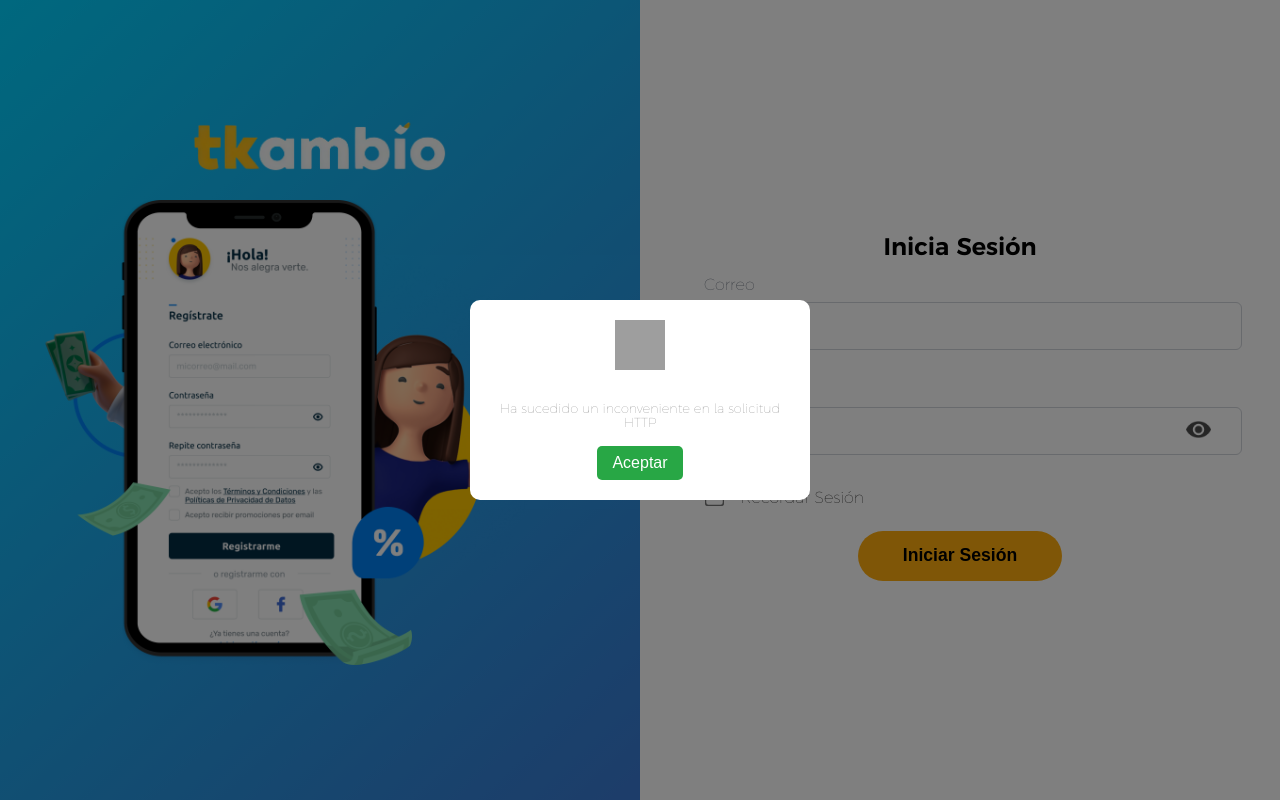
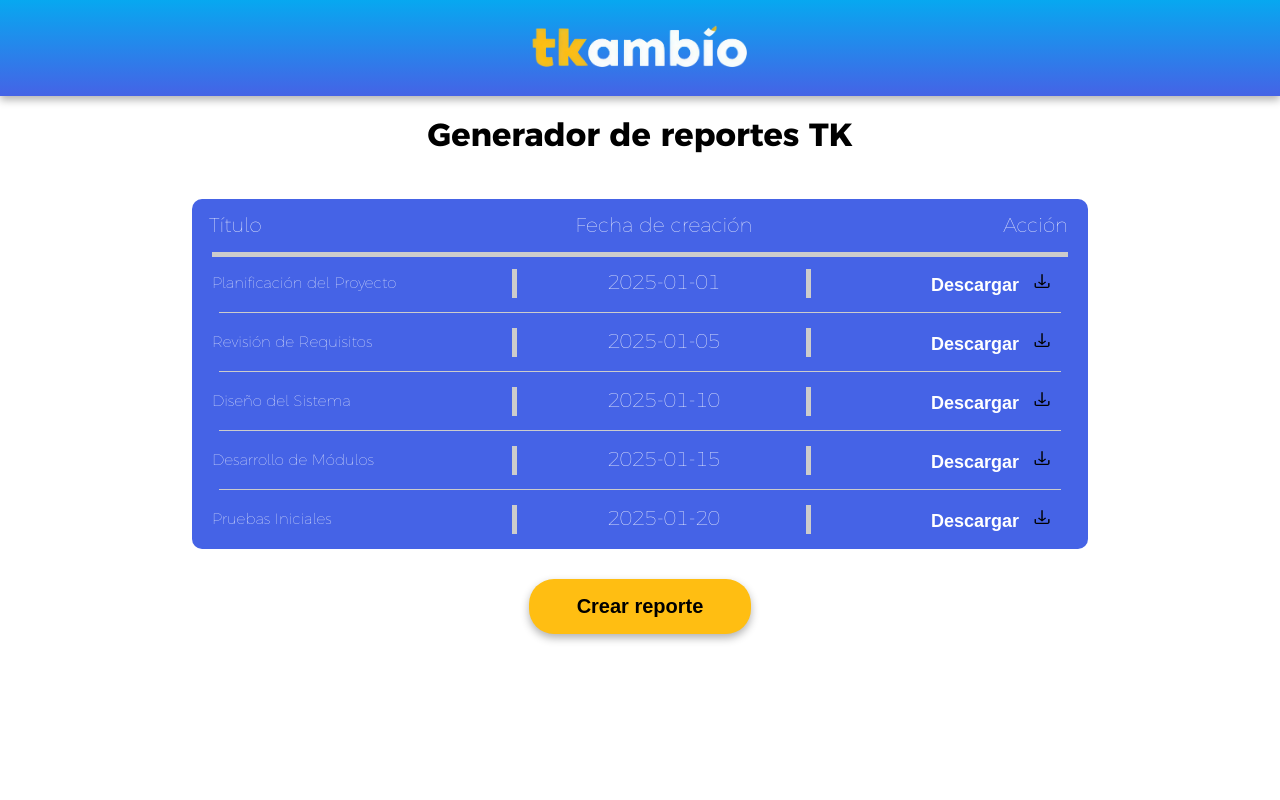
Before and after one commit to Pieromental/tkambio_challenge_static_front, a Vue app: page /main/report in a window 1280 px wide. Before the commit this address led to /auth/login. Built offline with nearby package versions, Linux system fonts and the light colour scheme; no server answers; grey boxes are pictures that could not be loaded.

Commit message:
feat: Add static functionality

```diff
--- /dev/null
+++ b/src/mocks/mockDataReport.json
@@ -0,0 +1,62 @@
+[
+  {
+    "report_id": "1",
+    "user_id": "12345",
+    "title": "Planificación del Proyecto",
+    "description": "Descripción del reporte de planificación.",
+    "report_link": "/storage/reports/planificacion.xlsx",
+    "active": 1,
+    "created_by": "admin",
+    "updated_by": null,
+    "created_at": "2025-01-01",
+    "updated_at": "2025-01-02"
+  },
+  {
+    "report_id": "2",
+    "user_id": "12345",
+    "title": "Revisión de Requisitos",
+    "description": "Descripción del reporte de requisitos.",
+    "report_link": "/storage/reports/requisitos.xlsx",
+    "active": 1,
+    "created_by": "admin",
+    "updated_by": null,
+    "created_at": "2025-01-05",
+    "updated_at": "2025-01-06"
+  },
+  {
+    "report_id": "3",
+    "user_id": "67890",
+    "title": "Diseño del Sistema",
+    "description": "Reporte sobre el diseño del sistema.",
+    "report_link": "/storage/reports/diseno.xlsx",
+    "active": 1,
+    "created_by": "admin",
+    "updated_by": null,
+    "created_at": "2025-01-10",
+    "updated_at": "2025-01-11"
+  },
+  {
+    "report_id": "4",
+    "user_id": "67890",
+    "title": "Desarrollo de Módulos",
+    "description": "Reporte sobre el desarrollo de módulos.",
+    "report_link": "/storage/reports/desarrollo.xlsx",
+    "active": 1,
+    "created_by": "admin",
+    "updated_by": "moderator",
+    "created_at": "2025-01-15",
+    "updated_at": "2025-01-16"
+  },
+  {
+    "report_id": "5",
+    "user_id": "24680",
+    "title": "Pruebas Iniciales",
+    "description": "Reporte de pruebas iniciales del sistema.",
+    "report_link": "/storage/reports/pruebas.xlsx",
+    "active": 1,
+    "created_by": "admin",
+    "updated_by": null,
+    "created_at": "2025-01-20",
+    "updated_at": "2025-01-21"
+  }
+]
--- /dev/null
+++ b/src/mocks/mockUser.json
@@ -0,0 +1,10 @@
+[
+    {
+        "email": "admin@example.com",
+        "password": "admin123"
+    },
+    {
+        "email": "user@example.com",
+        "password": "user123"
+    }
+]
--- a/src/modules/auth/views/LoginView.vue
+++ b/src/modules/auth/views/LoginView.vue
@@ -50,19 +50,16 @@
 /****************************************************************************/
 import { ref, reactive, watchEffect, onMounted } from 'vue'
 import { useRouter } from 'vue-router'
-import { resources } from '../api/AuthResource'
-import { useFetchHttp } from '@/composable/fetch/useFetchHttp'
-import { useCrypto } from '@/composable/crypto/useCrypto'
+
 import { useLoader } from '@/composable/loader/useLoader'
 import { useAlert } from '@/composable/alert/useAlert'
 import eyeOpen from '@/assets/icons/eye-close-up.png'
 import eyeClosed from '@/assets/icons/closed-eyes.png'
-
+import mockUsers from '@/mocks/mockUser.json'
 /****************************************************************************/
 /*                             COMPOSABLE                                    */
 /****************************************************************************/
-const { fetchHttpResource } = useFetchHttp()
-const { encryptAES, decryptAES } = useCrypto()
+
 const { showLoader, hideLoader } = useLoader()
 const { showAlert } = useAlert()
 const router = useRouter()
@@ -103,47 +100,43 @@ const login = async () => {
   try {
     validateField('email')
     validateField('password')
+
     if (!form.errors.email && !form.errors.password) {
-      resources.login.data = {
-        email: form.email.trim(),
-        password: form.password.trim(),
-      }
       showLoader()
-      const response: any = await fetchHttpResource(resources.login, true)
+      await new Promise((resolve) => setTimeout(resolve, 1000))
+      const user: { email: string; password: string } | null = await new Promise((resolve) => {
+        setTimeout(() => {
+          resolve(
+            mockUsers.find(
+              (u) => u.email === form.email.trim() && u.password === form.password.trim(),
+            ) || null,
+          )
+        }, 1000)
+      })
       hideLoader()
-
-      if (response.status) {
-        const data = response.data
-        const tokenString: string = data.token ? String(data.token) : ''
-
+      if (user) {
         if (form.rememberMe) {
-          localStorage.setItem(import.meta.env.VITE_NAME_TOKEN, encryptAES(tokenString) ?? '')
+          localStorage.setItem('mock_token', 'fake_token_12345')
         } else {
-          sessionStorage.setItem(import.meta.env.VITE_NAME_TOKEN, encryptAES(tokenString) ?? '')
+          sessionStorage.setItem('mock_token', 'fake_token_12345')
         }
         router.push({ name: 'main' })
       } else {
         await showAlert({
           type: 'error',
-          title: response.title,
-          message: response.message,
+          title: 'Error de autenticación',
+          message: 'Correo o contraseña incorrectos.',
         })
       }
-      console.log('Formulario enviado con:', { email: form.email, password: form.password })
     }
   } catch (error) {
     console.log(error)
   }
 }
-const verificarLogin = async () => {
-  const encryptedToken =
-    localStorage.getItem(import.meta.env.VITE_NAME_TOKEN) ||
-    sessionStorage.getItem(import.meta.env.VITE_NAME_TOKEN)
-  if (encryptedToken) {
-    const token = decryptAES(encryptedToken)
-    if (token) {
-      router.push({ name: 'main' })
-    }
+const verificarLogin = () => {
+  const token = localStorage.getItem('mock_token') || sessionStorage.getItem('mock_token')
+  if (token) {
+    router.push({ name: 'main' })
   }
 }
 /****************************************************************************/
--- a/src/modules/report/components/ReportModal.vue
+++ b/src/modules/report/components/ReportModal.vue
@@ -68,17 +68,15 @@
 /****************************************************************************/
 import { ref, watch } from 'vue'
 import ReportButton from './ReportButton.vue'
-import { resources } from '../api/ReportResource'
 import { useLoader } from '@/composable/loader/useLoader'
 import { useAlert } from '@/composable/alert/useAlert'
-import { useFetchHttp } from '@/composable/fetch/useFetchHttp'
-
+import mockDataReport from '@/mocks//mockDataReport.json'
 /****************************************************************************/
 /*                             COMPOSABLES                                    */
 /****************************************************************************/
 const { showLoader, hideLoader } = useLoader()
 const { showAlert } = useAlert()
-const { fetchHttpResource } = useFetchHttp()
+
 /****************************************************************************/
 /*                             DATA                                      */
 /****************************************************************************/
@@ -90,6 +88,7 @@ const isComplete = ref(false)
 const dateError = ref(false)
 const isDescriptionInvalid = ref(false)
 const errorDescription = ref('')
+const dataReport = ref(mockDataReport)
 /****************************************************************************/
 /*                             EMITS                                      */
 /****************************************************************************/
@@ -97,6 +96,10 @@ const emit = defineEmits(['closeModal'])
 /****************************************************************************/
 /*                             METHODS                                      */
 /****************************************************************************/
+const saveMockReports = () => {
+  localStorage.setItem('mock_reports', JSON.stringify(dataReport.value))
+}
+
 const checkCompletion = () => {
   if (description.value.length > 0 && startDate.value && endDate.value) {
     isComplete.value = true
@@ -152,22 +155,54 @@ const closeModal = () => {
 
 const submitForm = async () => {
   try {
+    if (!description.value.trim() || !startDate.value || !endDate.value) {
+      await showAlert({
+        type: 'warning',
+        title: 'Campos incompletos',
+        message: 'Todos los campos son obligatorios.',
+      })
+      return
+    }
+
     showLoader()
-    resources.createReport.data = {
-      title: description.value,
-      start_date: startDate.value,
-      end_date: endDate.value,
+    await new Promise((resolve) => setTimeout(resolve, 1000))
+    const newReport = {
+      report_id: Date.now().toString(),
+      user_id: '12345',
+      title: description.value.trim(),
+      description: 'Descripción del reporte generado.',
+      report_link: `/storage/reports/reporte_${Date.now()}.xlsx`,
+      active: 1,
+      created_by: 'admin',
+      updated_by: null,
+      created_at: new Date().toISOString().split('T')[0],
+      updated_at: new Date().toISOString().split('T')[0],
     }
-    const response: any = await fetchHttpResource(resources.createReport, true)
+
+    dataReport.value.push(newReport)
+
+    saveMockReports()
+
     hideLoader()
+
     await showAlert({
-      type: response.status ? 'information' : 'error',
-      title: response.title,
-      message: response.message,
+      type: 'success',
+      title: 'Reporte creado',
+      message: 'El reporte se ha generado correctamente.',
     })
+    description.value = ''
+    startDate.value = ''
+    endDate.value = ''
+    isComplete.value = false
     closeModal()
   } catch (error) {
-    console.log(error)
+    hideLoader()
+    console.error('Error al crear reporte:', error)
+    await showAlert({
+      type: 'error',
+      title: 'Error',
+      message: 'Ocurrió un error inesperado. Inténtalo de nuevo.',
+    })
   }
 }
 </script>
--- a/src/modules/report/components/ReportTable.vue
+++ b/src/modules/report/components/ReportTable.vue
@@ -38,17 +38,15 @@ import type { Reporte } from '@/modules/report/interfaces/report'
 import { defineProps, ref, watch, type PropType } from 'vue'
 import ReportButton from './ReportButton.vue'
 import downloadIcon from '@/assets/icons/download.png'
-import { resources } from '../api/ReportResource'
+
 import { useLoader } from '@/composable/loader/useLoader'
 import { useAlert } from '@/composable/alert/useAlert'
-import { useFetchHttp } from '@/composable/fetch/useFetchHttp'
 
 /****************************************************************************/
 /*                             COMPOSABLES                                    */
 /****************************************************************************/
 const { showLoader, hideLoader } = useLoader()
 const { showAlert } = useAlert()
-const { fetchHttpResource } = useFetchHttp()
 
 /****************************************************************************/
 /*                             PROPS                                        */
@@ -78,20 +76,23 @@ watch(
 const exportReport = async (report: Reporte) => {
   try {
     showLoader()
-    resources.getReport.download = true
-    resources.getReport.paramsRoute = [report.report_id]
-    resources.getReport.nameDocument = 'Report_' + report.created_at
-    const response: any = await fetchHttpResource(resources.getReport, true)
+
+    await new Promise((resolve) => setTimeout(resolve, 1000))
+    const filePath = `/reports/Report.xlsx`
+    const link = document.createElement('a')
+    link.href = filePath
+    link.setAttribute('download', `Reporte_${report.created_at}.xlsx`)
+    document.body.appendChild(link)
+    link.click()
+    document.body.removeChild(link)
     hideLoader()
-    if (!response.status) {
-      await showAlert({
-        type: 'warning',
-        title: response.title,
-        message: response.message,
-      })
-    }
   } catch (error) {
     console.log(error)
+    await showAlert({
+      type: 'error',
+      title: 'Error de descarga',
+      message: 'No se pudo descargar el archivo.',
+    })
   }
 }
 </script>
--- a/src/modules/report/views/ReportView.vue
+++ b/src/modules/report/views/ReportView.vue
@@ -17,23 +17,23 @@
 /****************************************************************************/
 import { onMounted, ref } from 'vue'
 import { useLoader } from '@/composable/loader/useLoader'
-import { useAlert } from '@/composable/alert/useAlert'
-import { useFetchHttp } from '@/composable/fetch/useFetchHttp'
+
 import ReportTable from '../components/ReportTable.vue'
 import ReportModal from '../components/ReportModal.vue'
 import ReportButton from '../components/ReportButton.vue'
-import { resources } from '../api/ReportResource'
+
+import mockDataReport from '@/mocks//mockDataReport.json'
+import type { Reporte } from '../interfaces/report'
 /****************************************************************************/
 /*                             COMPOSABLES                                    */
 /****************************************************************************/
-const { fetchHttpResource } = useFetchHttp()
+
 const { showLoader, hideLoader } = useLoader()
-const { showAlert } = useAlert()
 
 /****************************************************************************/
 /*                             DATA                                       */
 /****************************************************************************/
-const dataReport = ref([])
+const dataReport = ref<Reporte[]>([])
 const showModal = ref(false)
 /****************************************************************************/
 /*                             METHODS                                       */
@@ -42,18 +42,15 @@ const showModal = ref(false)
 const listReport = async () => {
   try {
     showLoader()
-    const response: any = await fetchHttpResource(resources.listReport, true)
+    await new Promise((resolve) => setTimeout(resolve, 1000))
+    const storedReports = localStorage.getItem('mock_reports')
+    if (storedReports) {
+      dataReport.value = JSON.parse(storedReports)
+    } else {
+      dataReport.value = mockDataReport
+    }
+
     hideLoader()
-
-    if (response.status) {
-      dataReport.value = response.data
-    } else {
-      await showAlert({
-        type: 'error',
-        title: response.title,
-        message: response.message,
-      })
-    }
   } catch (error) {
     console.log(error)
   }
```
Also changed, not shown: 1 other file (tests, documents, lock files or other folders).
